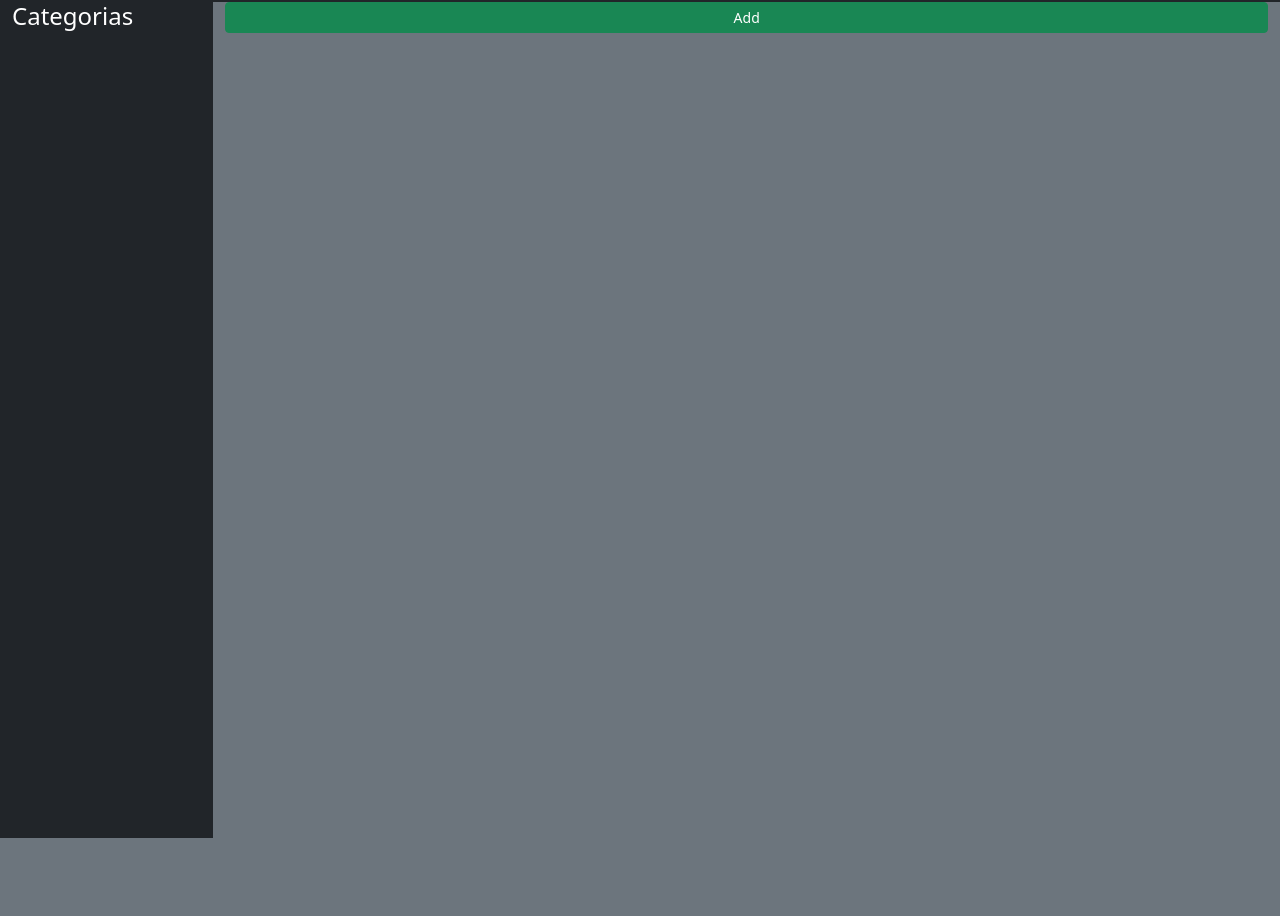
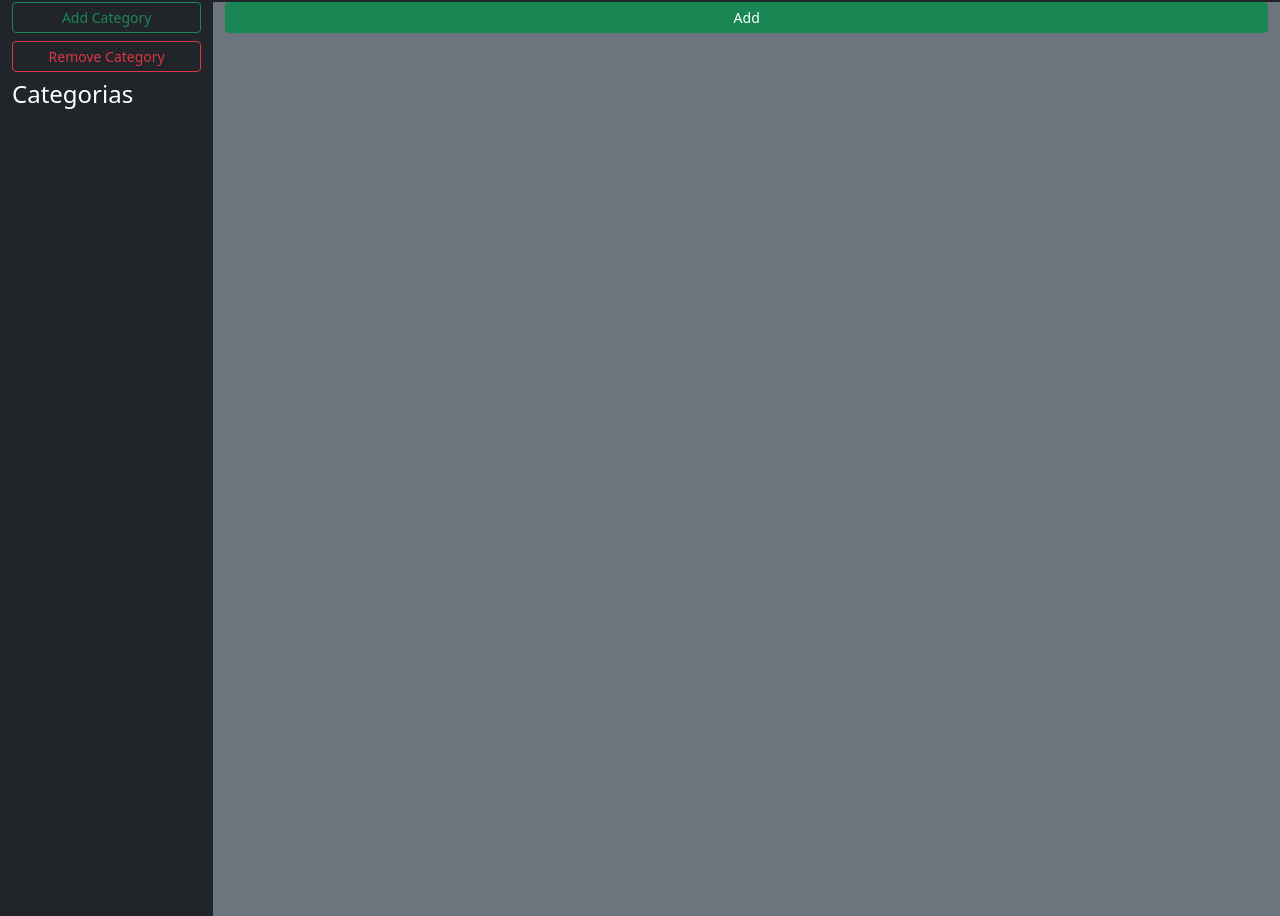
Before and after one commit to rafaelvm109/cetys-chatbot, a Django app: page /EditorView/get_category/1 in a window 1280 px wide. Shown: the part 82-998 px from the top of the page. Before the commit the page ends 920 px from the top, so only its background shows below. Run offline with Django 4.2, Linux system fonts and the light colour scheme; data that the repository does not hold is empty.

Commit message:
added and fixed edition and adding new patterns

```diff
--- a/EditorView/models.py
+++ b/EditorView/models.py
@@ -7,8 +7,8 @@ class Category(models.Model):
     def __self__(self):
         return self.category
 
+
 class PatternResponse(models.Model):
-
     category = models.ForeignKey(Category, on_delete=models.CASCADE)
     tag = models.CharField(max_length=100)
     pattern = models.TextField(max_length=1000)
--- a/EditorView/templates/index.html
+++ b/EditorView/templates/index.html
@@ -27,6 +27,9 @@
                 <!-- ESTO ES LA BARRA DE LA IZQUIERDA -->
                 <div class="col-auto col-xl-2 bg-dark">
                     <div class="d-grid gap-2">
+
+                        <button type="button" class="btn btn-outline-success btn-sm">Add Category</button>
+                        <button type="button" class="btn btn-outline-danger btn-sm">Remove Category</button>
 
                         <h4 class="text-white"> Categorias </h4>
                         {% for category in categories %}
@@ -61,7 +64,9 @@
                                 </div>
                             </li>
                         {% endfor %}
-                        <button  type="button" class="btn btn-success btn-sm">Add</button>
+                        {% if category %}
+                            <button  onclick="location.href='{% url 'add_pattern' category %}'" type="button" class="btn btn-success btn-sm">Add</button>
+                        {% endif %}
                     </ul>
                 </div>
             </div>
--- a/EditorView/urls.py
+++ b/EditorView/urls.py
@@ -7,4 +7,5 @@ urlpatterns = [
     path('get_category/<category_id>', views.get_category, name='get_category'),
     path('edit_pattern/<tag_id>', views.edit_pattern, name='edit_pattern'),
     path('push_edit/<tag_id>', views.push_edit, name='push_edit'),
+    path('add_pattern/<category_id>', views.add_pattern, name='add_pattern'),
 ]
--- a/EditorView/views.py
+++ b/EditorView/views.py
@@ -1,10 +1,13 @@
 from django.shortcuts import render, get_object_or_404
 from .models import Category, PatternResponse
+import time
+
 
 # Inicio del programa
 def index(request):
     all_categories = Category.objects.all()
     return render(request, 'index.html', {"categories": all_categories})
+
 
 # Se muestra cuando le dan click a una categoria
 def get_category(request, category_id):
@@ -14,7 +17,8 @@ def get_category(request, category_id):
     for item in all_patterns:
         if category_id.lower() in item.tag:
             data.append(item)
-    return render(request, 'index.html', {"categories": all_categories, "patterns": data})
+    return render(request, 'index.html', {"categories": all_categories, "patterns": data, "category": category_id})
+
 
 # Se muestra cuando le dan editar a un patron
 def edit_pattern(request, tag_id):
@@ -22,7 +26,27 @@ def edit_pattern(request, tag_id):
     data = []
     for item in pattern:
         data.append(item)
-    return render(request, 'add.html', {"pattern":data[0]})
+    return render(request, 'add.html', {"pattern": data[0]})
+
+
+def add_pattern(request, category_id):
+    cat = Category.objects.get(category=category_id)
+
+    new = PatternResponse()
+    new.category = cat
+    new.tag = category_id.lower() + "." + str(time.time())
+    new.pattern = ""
+    new.response = ""
+    new.save()
+
+    all_categories = Category.objects.all()
+    all_patterns = PatternResponse.objects.all()
+    data = []
+    for item in all_patterns:
+        if category_id.lower() in item.tag:
+            data.append(item)
+    return render(request, 'index.html', {"categories": all_categories, "patterns": data, "category": category_id})
+
 
 # Se muestra cuando le dan guardar a un patron
 def push_edit(request, tag_id):
@@ -39,4 +63,4 @@ def push_edit(request, tag_id):
         if pattern.category.category.lower() in item.tag:
             data.append(item)
 
-    return render(request, 'index.html', {"categories": all_categories, "patterns": data})
+    return render(request, 'index.html', {"categories": all_categories, "patterns": data, "category": pattern.category.category})
```
Also changed, not shown: db.sqlite3.
